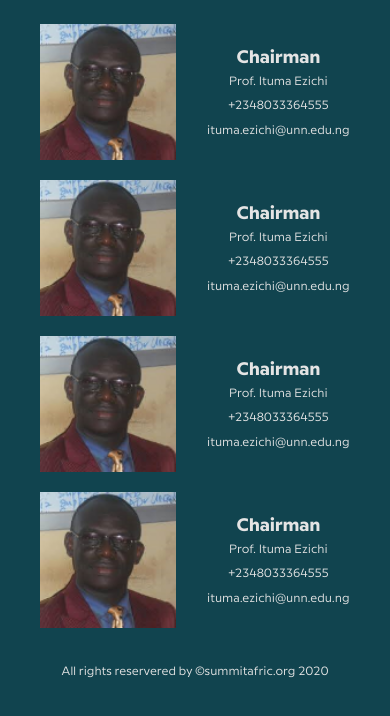
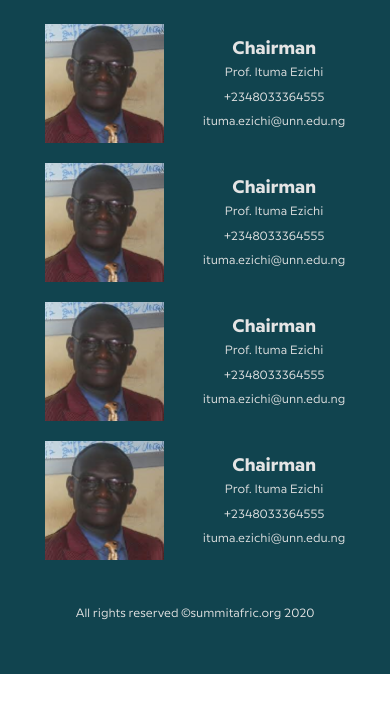
Before and after one commit to wenotch/African-students-summit, a website: page index.html in a window 390 px wide. Shown: the part 2545-3261 px from the top of the page. After the commit the page ends 3219 px from the top, so only its background shows below. Drawn offline with nearby package versions, Linux system fonts and the light colour scheme.

Commit message:
first phase mobile version and desktop completed

```diff
--- a/index.html
+++ b/index.html
@@ -181,7 +181,7 @@
         </li>
       </ul>
       <div class="footer-bottom">
-        <p>All rights reservered by &copy;summitafric.org 2020</p>
+        <p>All rights reserved &copy;summitafric.org 2020</p>
       </div>
     </footer>
     <script src="/js/index.js"></script>
--- a/public/css/style.css
+++ b/public/css/style.css
@@ -629,7 +629,7 @@ form button {
     max-width: 100%;
   }
   .footer-bottom p {
-    margin-top: 20px;
+    margin-top: 30px;
   }
   .socials {
     text-align: center;
@@ -691,6 +691,7 @@ form button {
     justify-content: space-around;
   }
   .footer-right li img {
+    width: 35%;
     /* margin-right: 20px; */
   }
 } ;
```
Also changed, not shown: about.html (+1 -1 lines), activities.html (+1 -1 lines), contact.html (+1 -1 lines), join.html (+1 -1 lines).
